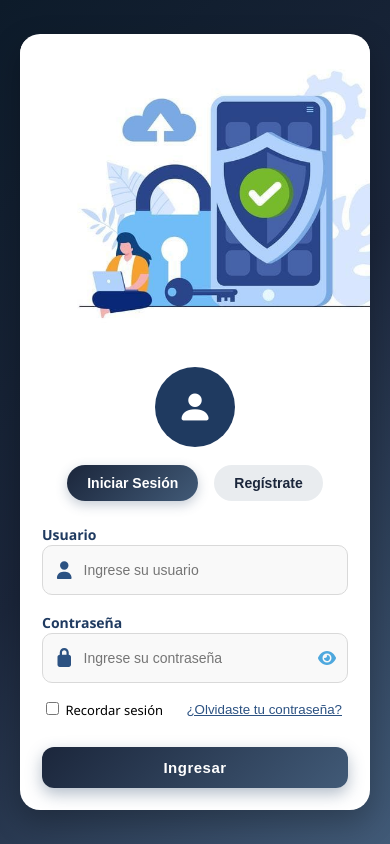
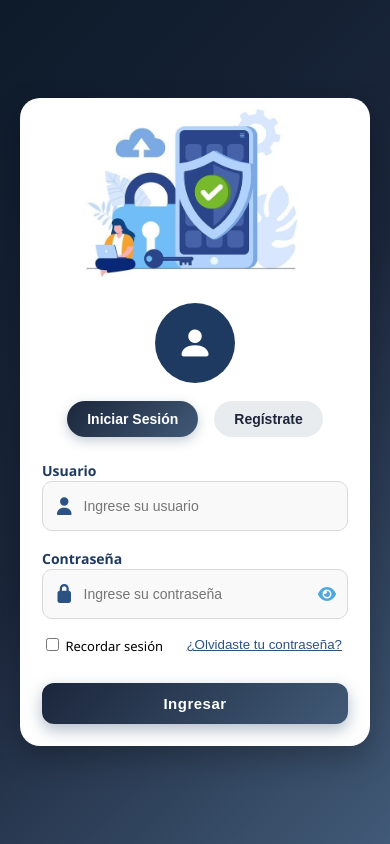
Before and after one commit to jessivaza/security_2, a React (Vite) app in the folder frontend/: page /login in a window 390 px wide. Built offline with nearby package versions, Linux system fonts and the light colour scheme.

Commit message:
Responsive login en index.css

```diff
--- a/frontend/src/css/index.css
+++ b/frontend/src/css/index.css
@@ -305,3 +305,51 @@ body, html {
   width: 100%;
   height: 400px; /* ajusta el tamaño que necesites */
 }
+/* ================================
+   NUEVAS MODIFICACIONES PARA RESPONSIVE
+================================ */
+/* Cuando la pantalla es menor a 1200px*/
+@media (max-width: 1200px) {
+  .card-hero {
+    min-width: 350px;
+  }
+}
+
+/* Cuando la pantalla es menor a 992px*/
+@media (max-width: 992px) {
+  .card-hero {
+    min-width: 300px;
+  }
+}
+
+/* Cuando la pantalla es menor a 576px*/
+@media (max-width: 576px) {
+  .hero-img {
+    width: 100%;
+    max-width: 270px;
+    animation: shieldBounce 1s ease-out;
+    display: block;
+    margin: 0 auto;
+  }
+  .card-hero {
+    min-width: auto;
+    min-height: 150px;
+    padding: 0px;
+  }
+}
+
+/* Cuando la pantalla es 375x667 px (como en tu dispositivo móvil) */
+@media (max-width: 375px) {
+  .hero-img {
+    width: 100%;
+    max-width: 220px;
+    animation: shieldBounce 1s ease-out;
+    display: block;
+    margin: 0 auto;
+  }
+  .card-hero {
+    min-width: auto;
+    min-height: 120px;
+    padding: 0px;
+  }
+}
```
Also changed, not shown: 1 other file (tests, documents, lock files or other folders).
